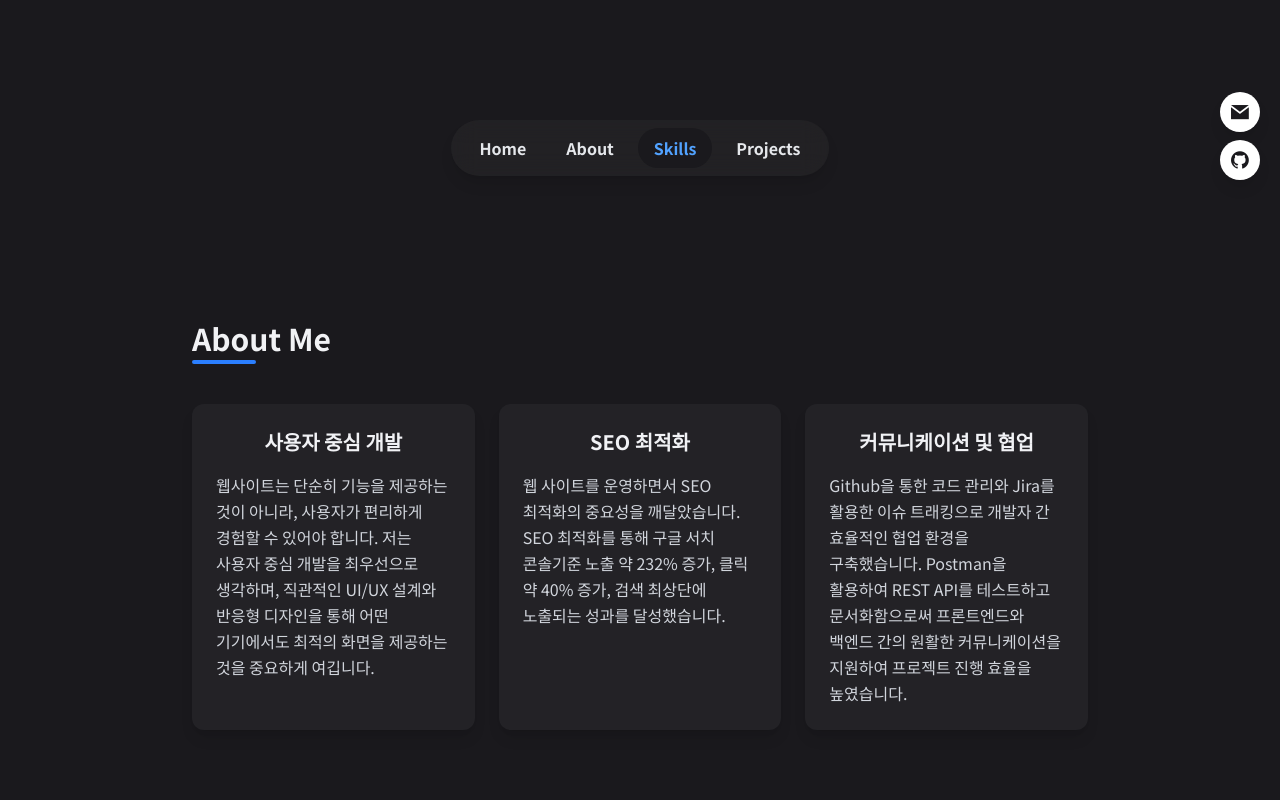
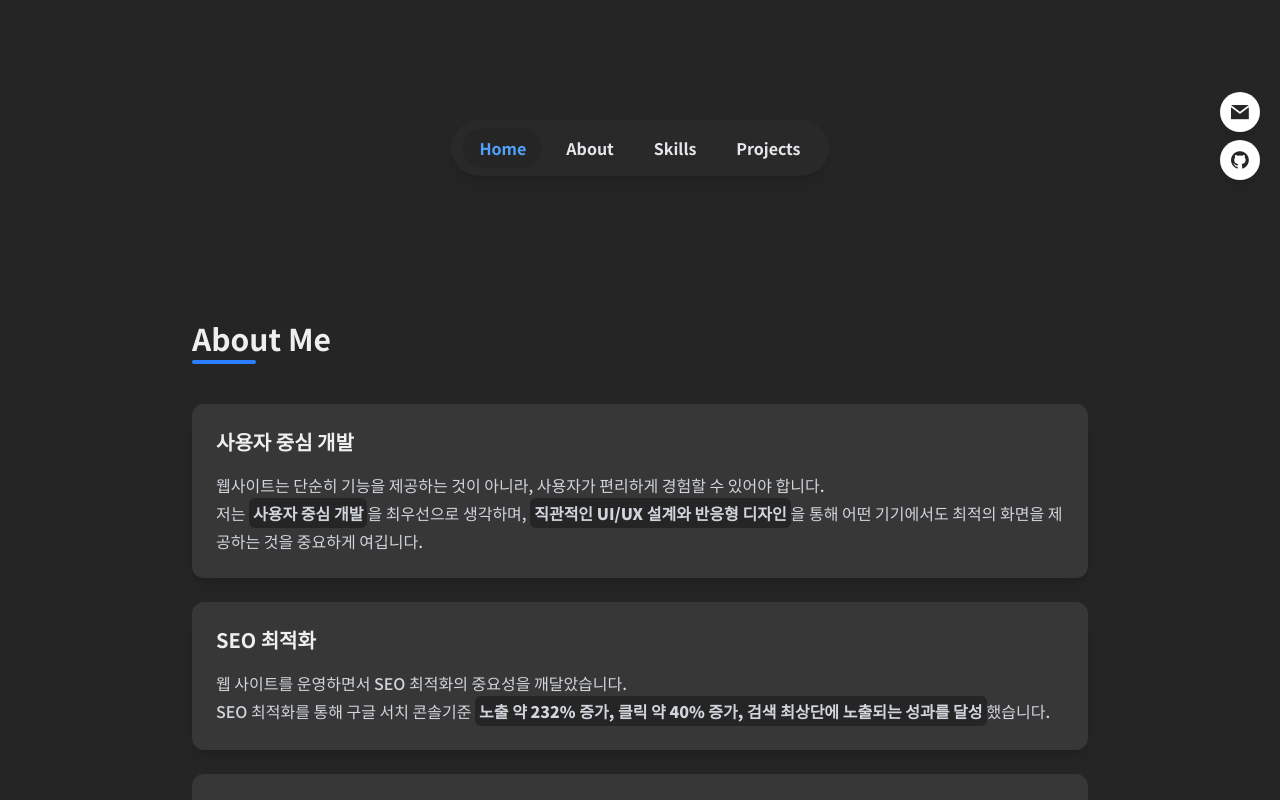
Before and after one commit to sdc9787/portfolio, a React (Vite) app: page / in a window 1280 px wide. Shown: the part 600-1400 px from the top of the page. Built offline with nearby package versions, Linux system fonts and the light colour scheme; a web font is replaced by a local one.

Commit message:
about me UI 변경

```diff
--- a/src/App.tsx
+++ b/src/App.tsx
@@ -5,7 +5,8 @@ import { AlertText, useAlert } from "./hook/useAlert";
 
 interface AboutMe {
   title: string;
-  content: string;
+  content: string[];
+  bold: string[];
 }
 
 interface Skill {
@@ -92,15 +93,18 @@ function App() {
   const aboutMe: AboutMe[] = [
     {
       title: "사용자 중심 개발",
-      content: "웹사이트는 단순히 기능을 제공하는 것이 아니라, 사용자가 편리하게 경험할 수 있어야 합니다. 저는 사용자 중심 개발을 최우선으로 생각하며, 직관적인 UI/UX 설계와 반응형 디자인을 통해 어떤 기기에서도 최적의 화면을 제공하는 것을 중요하게 여깁니다.",
+      content: ["웹사이트는 단순히 기능을 제공하는 것이 아니라, 사용자가 편리하게 경험할 수 있어야 합니다.", "저는 사용자 중심 개발을 최우선으로 생각하며, 직관적인 UI/UX 설계와 반응형 디자인을 통해 어떤 기기에서도 최적의 화면을 제공하는 것을 중요하게 여깁니다."],
+      bold: ["사용자 중심 개발", "직관적인 UI/UX 설계와 반응형 디자인"],
     },
     {
       title: "SEO 최적화",
-      content: "웹 사이트를 운영하면서 SEO 최적화의 중요성을 깨달았습니다. SEO 최적화를 통해 구글 서치 콘솔기준 노출 약 232% 증가, 클릭 약 40% 증가, 검색 최상단에 노출되는 성과를 달성했습니다.",
+      content: ["웹 사이트를 운영하면서 SEO 최적화의 중요성을 깨달았습니다.", "SEO 최적화를 통해 구글 서치 콘솔기준 노출 약 232% 증가, 클릭 약 40% 증가, 검색 최상단에 노출되는 성과를 달성했습니다."],
+      bold: ["노출 약 232% 증가, 클릭 약 40% 증가, 검색 최상단에 노출되는 성과를 달성"],
     },
     {
       title: "커뮤니케이션 및 협업",
-      content: "Github을 통한 코드 관리와 Jira를 활용한 이슈 트래킹으로 개발자 간 효율적인 협업 환경을 구축했습니다. Postman을 활용하여 REST API를 테스트하고 문서화함으로써 프론트엔드와 백엔드 간의 원활한 커뮤니케이션을 지원하여 프로젝트 진행 효율을 높였습니다.",
+      content: ["Github을 통한 코드 관리와 Jira를 활용한 이슈 트래킹으로 개발자 간 효율적인 협업 환경을 구축했습니다.", "Postman을 활용하여 REST API를 테스트하고 문서화함으로써 프론트엔드와 백엔드 간의 원활한 커뮤니케이션을 지원하여 프로젝트 진행 효율을 높였습니다."],
+      bold: ["효율적인 협업 환경을 구축", "원활한 커뮤니케이션"],
     },
   ];
 
@@ -243,8 +247,31 @@ function App() {
     type();
   }, []);
 
+  const HighlightedText = ({ text, boldWords }: { text: string; boldWords: string[] }) => {
+    if (!boldWords.length) return <>{text}</>;
+
+    // 정규식으로 bold 단어 매칭
+    const pattern = new RegExp(`(${boldWords.join("|")})`, "g");
+
+    const parts = text.split(pattern);
+
+    return (
+      <>
+        {parts.map((part, index) =>
+          boldWords.includes(part) ? (
+            <span key={index} className="font-black inline-block py-0.5 px-1 rounded-md bg-dark-bg">
+              {part}
+            </span>
+          ) : (
+            <span key={index}>{part}</span>
+          )
+        )}
+      </>
+    );
+  };
+
   return (
-    <div className="relative bg-dark-bg text-gray-100 flex flex-col items-center justify-start px-4 md:px-8 lg:px-20 gap-12 md:gap-16 lg:gap-20">
+    <div className="relative font-medium bg-dark-bg text-gray-100 flex flex-col items-center justify-start px-4 md:px-8 lg:px-20 gap-12 md:gap-16 lg:gap-20">
       {/*첫 메인 화면*/}
       <section id="home" className="h-[80dvh] w-full flex flex-col items-center justify-center">
         <div className="animate-typing overflow-hidden whitespace-nowrap border-r-4 border-r-white pr-1 text-xl sm:text-2xl md:text-4xl lg:text-5xl text-white font-bold"></div>
@@ -288,15 +315,20 @@ function App() {
       </div>
 
       {/* about me */}
-      <section id="about" className="w-full max-w-4xl flex flex-col gap-6 sm:gap-8 md:gap-10 mb-16 sm:mb-20 md:mb-24">
-        <h2 className="text-xl sm:text-2xl md:text-3xl font-bold relative pb-1 sm:pb-2 after:content-[''] after:absolute after:left-0 after:bottom-0 after:w-12 sm:after:w-14 md:after:w-16 after:h-1 after:bg-blue-500 after:rounded">About Me</h2>
-
+      <section id="about" className="w-full max-w-4xl flex flex-col gap-10 mb-24">
+        <h2 className="h-full text-xl sm:text-2xl md:text-3xl font-bold relative pb-1 sm:pb-2 after:content-[''] after:absolute after:left-0 after:bottom-0 after:w-12 sm:after:w-14 md:after:w-16 after:h-1 after:bg-blue-500 after:rounded">About Me</h2>
         {/* Card container */}
-        <div className="grid grid-cols-1 md:grid-cols-3 gap-4 sm:gap-5 md:gap-6">
+        <div className="flex flex-col gap-6">
           {aboutMe.map((about) => (
-            <div key={about.title} className="bg-card-bg rounded-xl p-4 sm:p-5 md:p-6 shadow-lg hover:shadow-xl transition-all duration-300 flex flex-col gap-3 sm:gap-4">
-              <h3 className="text-lg sm:text-xl md:text-xl font-bold text-center">{about.title}</h3>
-              <p className="text-xs sm:text-sm md:text-base text-gray-300 break-keep leading-relaxed">{about.content}</p>
+            <div key={about.title} className="bg-card-bg rounded-xl p-6 shadow-lg hover:shadow-xl transition-all duration-300 flex flex-col gap-4">
+              <h3 className="text-lg sm:text-xl md:text-xl font-bold text-start">{about.title}</h3>
+              <p className="text-xs sm:text-sm md:text-base text-gray-300 leading-relaxed">
+                {about.content.map((text, i) => (
+                  <p key={i} className="text-xs sm:text-sm md:text-base leading-relaxed">
+                    <HighlightedText text={text} boldWords={about.bold} />
+                  </p>
+                ))}
+              </p>
             </div>
           ))}
         </div>
@@ -307,7 +339,7 @@ function App() {
         <h2 className="text-xl sm:text-2xl md:text-3xl font-bold relative pb-1 sm:pb-2 after:content-[''] after:absolute after:left-0 after:bottom-0 after:w-12 sm:after:w-14 md:after:w-16 after:h-1 after:bg-blue-500 after:rounded">Skills</h2>
         {Object.entries(skills).map(([category, skillList]) => (
           <div key={category} className="flex flex-col gap-4 sm:gap-5 md:gap-6">
-            <h3 className="text-lg sm:text-xl md:text-xl font-bold text-blue-400">{category}</h3>
+            <h3 className="text-lg sm:text-xl md:text-xl font-bold">{category}</h3>
             <div className="flex flex-wrap gap-4 sm:gap-6 md:gap-8">
               {skillList.map((skill: Skill) => (
                 <div key={skill.name} className="flex flex-col items-center gap-2 sm:gap-2.5 md:gap-3 transition-transform duration-200 hover:-translate-y-1">
@@ -358,7 +390,7 @@ function App() {
                     <div className="flex flex-wrap gap-3 sm:gap-3.5 md:gap-4">
                       {skillList.map((skill: Skill) => (
                         <div key={skill.name} className="flex flex-col items-center gap-0.5 sm:gap-0.75 md:gap-1">
-                          <div className="w-8 h-8 sm:w-10 sm:h-10 md:w-12 md:h-10 flex items-center justify-center bg-gray-800/70 p-1 sm:p-1.25 md:p-1.5">
+                          <div className="w-8 h-8 sm:w-10 sm:h-10 md:w-12 md:h-10 flex items-center justify-center bg-card-bg/70 p-1 sm:p-1.25 md:p-1.5">
                             <img src={skill.img} alt={skill.name} className="rounded-md h-full" />
                           </div>
                           <span className="text-[10px] sm:text-xs md:text-sm text-gray-300">{skill.name}</span>
@@ -382,44 +414,44 @@ function App() {
       {/* Project Detail Modal */}
       <Modal isOpen={!!selectedProject} onClose={closeProjectModal}>
         {selectedProject && (
-          <div className="bg-card-bg rounded-xl p-3 sm:p-4 md:p-6 lg:p-8 max-w-4xl w-[90vw] max-h-[90vh] overflow-y-auto">
+          <div className="bg-dark-bg rounded-xl p-3 sm:p-4 md:p-6 lg:p-8 max-w-4xl w-[90vw] max-h-[90vh] overflow-y-auto">
             <div className="flex flex-col gap-4 sm:gap-5 md:gap-6 relative">
               <button onClick={closeProjectModal} className="absolute -top-2 -right-2 text-gray-300 hover:text-white transition-colors duration-200 bg-gray-700 hover:bg-gray-600 rounded-full p-1.5 sm:p-2">
                 <i className="xi-close xi-x text-sm sm:text-base md:text-lg"></i>
               </button>
 
               <div className="flex justify-start items-center gap-3 sm:gap-3.5 md:gap-4 border-b border-gray-700 pb-3 sm:pb-3.5 md:pb-4">
-                <h2 className="text-lg sm:text-xl md:text-2xl font-bold text-blue-400">{selectedProject.title}</h2>
+                <h2 className="text-lg sm:text-xl md:text-2xl font-bold">{selectedProject.title}</h2>
                 <div className="flex items-center gap-2 sm:gap-2.5 md:gap-3">
+                  <a href={selectedProject.github} target="_blank" rel="noopener noreferrer" className="text-gray-300 hover:text-blue-400 transition-all">
+                    <i className="xi-github xi-x text-sm sm:text-base md:text-lg"></i>
+                  </a>
                   {selectedProject.link && (
-                    <a href={selectedProject.link} target="_blank" rel="noopener noreferrer" className="text-gray-300 hover:text-blue-400">
+                    <a href={selectedProject.link} target="_blank" rel="noopener noreferrer" className="text-gray-300 hover:text-blue-400 transition-all">
                       <i className="xi-external-link xi-x text-sm sm:text-base md:text-lg"></i>
                     </a>
                   )}
-                  <a href={selectedProject.github} target="_blank" rel="noopener noreferrer" className="text-gray-300 hover:text-blue-400">
-                    <i className="xi-github xi-x text-sm sm:text-base md:text-lg"></i>
-                  </a>
                 </div>
               </div>
 
               <div className="flex flex-col gap-3 sm:gap-3.5 md:gap-4">
                 <div className="flex items-center gap-2 sm:gap-2.5 md:gap-3">
-                  <i className="xi-time-o text-blue-400 text-sm sm:text-base md:text-lg"></i>
+                  <i className="xi-time-o  text-sm sm:text-base md:text-lg"></i>
                   <span className="text-xs sm:text-sm md:text-base text-gray-300">{selectedProject.period}</span>
                 </div>
                 <div className="flex items-center gap-2 sm:gap-2.5 md:gap-3">
-                  <i className="xi-user-o text-blue-400 text-sm sm:text-base md:text-lg"></i>
+                  <i className="xi-user-o  text-sm sm:text-base md:text-lg"></i>
                   <span className="text-xs sm:text-sm md:text-base text-gray-300">{selectedProject.team}</span>
                 </div>
               </div>
 
-              <div className="bg-gray-800 rounded-lg p-3 sm:p-3.5 md:p-4">
+              <div className="bg-card-bg rounded-lg p-3 sm:p-3.5 md:p-4">
                 <p className="text-xs sm:text-sm md:text-base text-gray-300 leading-relaxed">{selectedProject.content}</p>
               </div>
 
               <div className="flex flex-col gap-3 sm:gap-3.5 md:gap-4">
-                <h3 className="text-base sm:text-lg md:text-xl font-semibold text-blue-400">프로젝트 개요 및 기능</h3>
-                <div className="bg-gray-800 rounded-lg p-3 sm:p-3.5 md:p-4">
+                <h3 className="text-base sm:text-lg md:text-xl font-semibold ">프로젝트 개요 및 기능</h3>
+                <div className="bg-card-bg rounded-lg p-3 sm:p-3.5 md:p-4">
                   <p className="text-xs sm:text-sm md:text-base text-gray-300 leading-relaxed">{selectedProject.projectOverview.content}</p>
                   <ul className="list-disc list-inside text-gray-300 mt-1.5 sm:mt-2">
                     {selectedProject.projectOverview.contentDetail.map((item: string, index: number) => (
@@ -432,10 +464,10 @@ function App() {
               </div>
 
               <div className="flex flex-col gap-3 sm:gap-3.5 md:gap-4">
-                <h3 className="text-base sm:text-lg md:text-xl font-semibold text-blue-400">프로젝트 상세</h3>
+                <h3 className="text-base sm:text-lg md:text-xl font-semibold ">프로젝트 상세</h3>
                 {Array.isArray(selectedProject.detailContent) &&
                   selectedProject.detailContent.map((detail: any, index: number) => (
-                    <div key={index} className="bg-gray-800 rounded-lg p-3 sm:p-3.5 md:p-4">
+                    <div key={index} className="bg-card-bg rounded-lg p-3 sm:p-3.5 md:p-4">
                       <h4 className="text-sm sm:text-base md:text-lg font-bold text-gray-200 mb-2 sm:mb-2.5 md:mb-3">{detail.title}</h4>
                       <ul className="list-disc list-inside text-gray-300">
                         {detail.content.map((item: string, itemIndex: number) => (
@@ -449,15 +481,15 @@ function App() {
               </div>
 
               <div className="flex flex-col gap-3 sm:gap-3.5 md:gap-4">
-                <h3 className="text-base sm:text-lg md:text-xl font-semibold text-blue-400">사용 기술</h3>
+                <h3 className="text-base sm:text-lg md:text-xl font-semibold ">사용 기술</h3>
                 <div className="grid grid-cols-1 md:grid-cols-2 gap-3 sm:gap-3.5 md:gap-4">
                   {Object.entries(selectedProject.skills).map(([category, skillList]) => (
-                    <div key={category} className="bg-gray-800 rounded-lg p-3 sm:p-3.5 md:p-4">
-                      <h4 className="text-sm sm:text-base md:text-lg font-bold text-blue-400 mb-2 sm:mb-2.5 md:mb-3">{category}</h4>
+                    <div key={category} className="bg-card-bg rounded-lg p-3 sm:p-3.5 md:p-4">
+                      <h4 className="text-sm sm:text-base md:text-lg font-bold  mb-2 sm:mb-2.5 md:mb-3">{category}</h4>
                       <div className="flex flex-wrap gap-2 sm:gap-2.5 md:gap-3">
                         {skillList.map((skill: Skill) => (
                           <div key={skill.name} className="flex flex-col items-center gap-1 sm:gap-1.5 md:gap-2">
-                            <div className="w-8 h-8 sm:w-9 sm:h-9 md:w-10 md:h-10 bg-gray-700 rounded-md p-1.5 sm:p-1.75 md:p-2 flex items-center justify-center">
+                            <div className="w-8 h-8 sm:w-9 sm:h-9 md:w-10 md:h-10  rounded-md p-1.5 sm:p-1.75 md:p-2 flex items-center justify-center">
                               <img src={skill.img} alt={skill.name} className="rounded-md" />
                             </div>
                             <span className="text-[10px] sm:text-xs text-gray-300">{skill.name}</span>
--- a/src/style/styles.css
+++ b/src/style/styles.css
@@ -10,12 +10,12 @@ html {
   scroll-behavior: smooth;
 }
 
-h1,
+/* h1,
 h2,
 h3,
 h4 {
   color: #f1f2f5;
-}
+} */
 
 body {
   font-family: "Noto Sans KR", "Roboto", sans-serif;
@@ -44,8 +44,8 @@ button {
 
   --color-title-white: #f1f2f5;
   --color-content-white: #efeff1;
-  --color-dark-bg: #1a191d;
-  --color-card-bg: rgba(45, 45, 48, 0.5);
+  --color-dark-bg: #252525;
+  --color-card-bg: #373737;
   --color-nav-bg: rgba(55, 55, 55, 0.3);
 
   @keyframes blink {
--- /dev/null
+++ b/tailwind.config.js
@@ -0,0 +1,10 @@
+/** @type {import('tailwindcss').Config} */
+module.exports = {
+  content: [
+    "./src/**/*.{html,js,ts,jsx,tsx}", // Adjust paths based on your project structure
+  ],
+  theme: {
+    extend: {},
+  },
+  plugins: [],
+};
```
Also changed, not shown: 4 other files (tests, documents, lock files or other folders).
